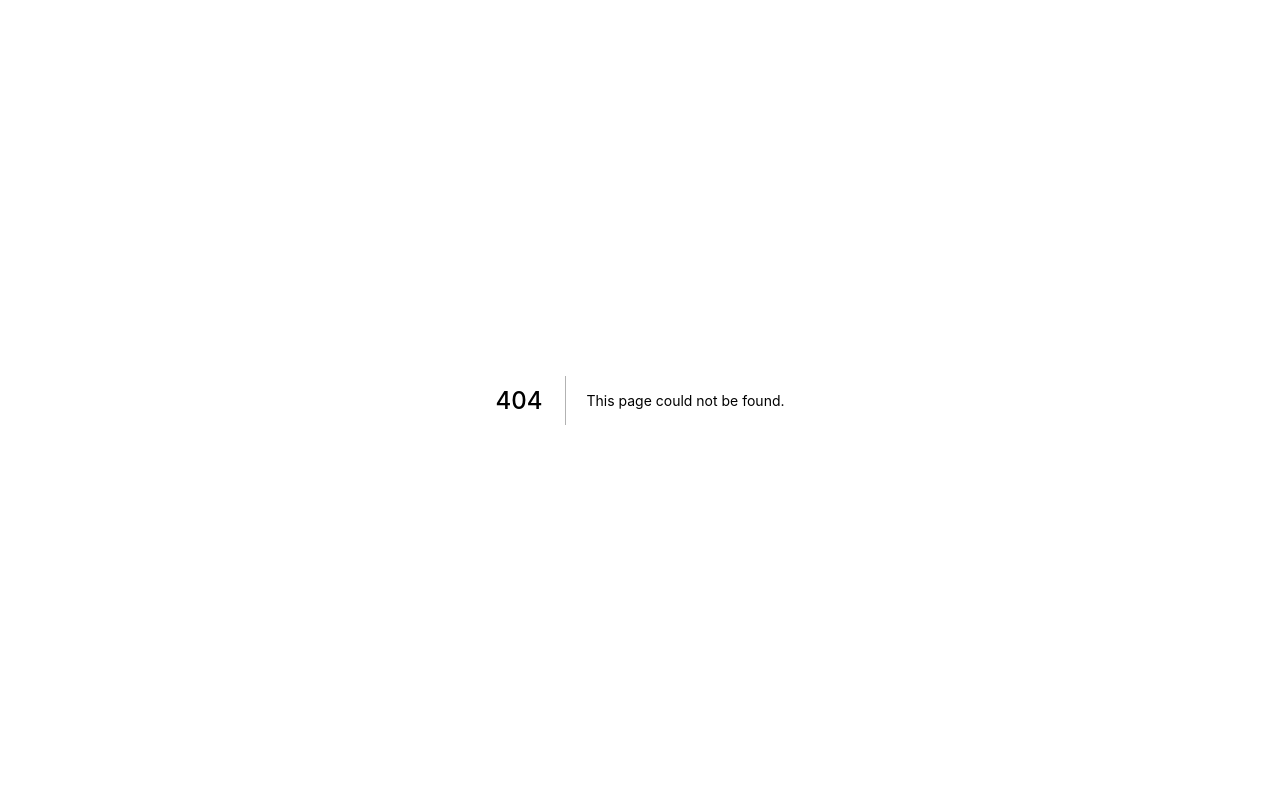
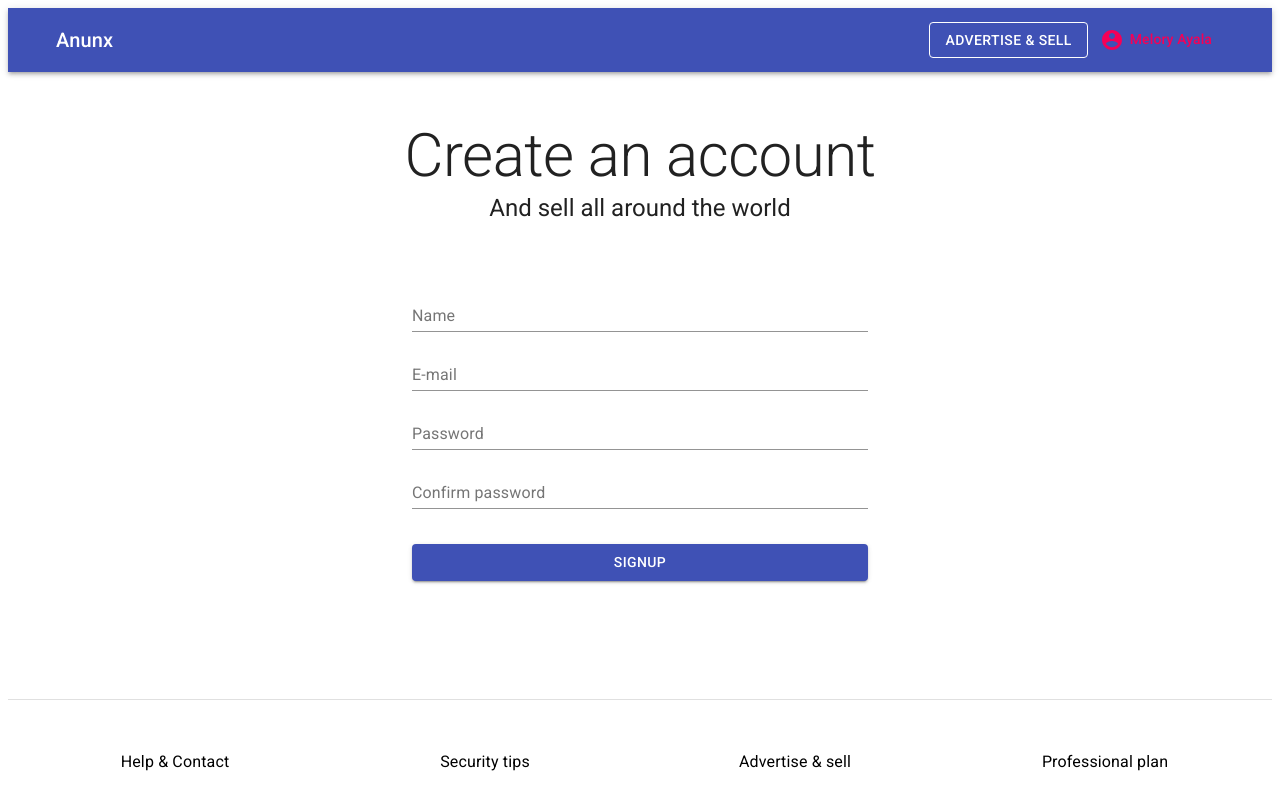
Before and after one commit to meloryayala/anunx-next-project, a Next.js app: page /auth/signup in a window 1280 px wide. Before the commit this address had no page. Shown: the top 810 px of the page. Built offline with nearby package versions, Linux system fonts and the light colour scheme.

Commit message:
creating sigup page & validation form

```diff
--- /dev/null
+++ b/pages/auth/signup/formValues.js
@@ -0,0 +1,28 @@
+import { object, string, ref } from "yup"
+
+const initialValues = {
+    name: '',
+    email: '',
+    password: '',
+    passwordConf: '',
+}
+
+const validationSchema = object({
+    name: string().required('Required field'),
+
+    email: string().email().required('Required field'),
+
+    password: string()
+        .min(6, 'Write a password minimin of 6 characters')
+        .required('Required field'),
+
+    passwordConf: string()
+        .required('Please, confirm your password')
+        .oneOf([ref('password'), null], 'Passwords needs to be equal')
+})
+
+
+export {
+    initialValues,
+    validationSchema,
+}
--- /dev/null
+++ b/pages/auth/signup/index.js
@@ -0,0 +1,125 @@
+import { Formik } from 'formik'
+
+import {
+    Container,
+    Typography,
+    Box,
+    FormControl,
+    InputLabel,
+    Input,
+    FormHelperText,
+    Button,
+} from '@material-ui/core'
+
+import TemplateDefault from '../../../templates/Default'
+import useStyles from './styles'
+import { initialValues, validationSchema } from './formValues'
+
+const Signup = () => {
+    const classes = useStyles()
+
+    return (
+        <TemplateDefault>
+            <Container maxWidth="sm" component="main" className={classes.container}>
+                <Typography component="h1" variant="h2" align="center" color="textPrimary">
+                    Create an account
+                </Typography>
+                <Typography component="h5" variant="h5" align="center" color="textPrimary">
+                    And sell all around the world
+                </Typography>
+                <br /><br />
+
+                <Container maxWidth="md">
+                    <Box className={classes.box}>
+                        <Formik
+                            initialValues={initialValues}
+                            validationSchema={validationSchema}
+                            onSubmit={(values) => {
+                                console.log('form enviado', values)
+                            }}
+                        >
+                            {
+                                ({
+                                    touched,
+                                    values,
+                                    errors,
+                                    handleChange,
+                                    handleSubmit,
+                                    isSubmitting,
+                                }) => {
+                                    return (
+                                        <form onSubmit={handleSubmit}>
+                                            <FormControl fullWidth error={errors.name && touched.name} className={classes.formControl}>
+                                                <InputLabel>Name</InputLabel>
+                                                <Input
+                                                    name="name"
+                                                    value={values.name}
+                                                    onChange={handleChange}
+                                                />
+                                                <FormHelperText>
+                                                    {errors.name && touched.name ? errors.name : null}
+                                                </FormHelperText>
+                                            </FormControl>
+
+                                            <FormControl fullWidth error={errors.email && touched.email} className={classes.formControl}>
+                                                <InputLabel>E-mail</InputLabel>
+                                                <Input
+                                                    name="email"
+                                                    type="email"
+                                                    value={values.email}
+                                                    onChange={handleChange}
+                                                />
+                                                <FormHelperText>
+                                                    {errors.email && touched.email ? errors.email : null}
+                                                </FormHelperText>
+                                            </FormControl>
+
+                                            <FormControl fullWidth error={errors.password && touched.password} className={classes.formControl}>
+                                                <InputLabel>Password</InputLabel>
+                                                <Input
+                                                    name="password"
+                                                    type="password"
+                                                    value={values.password}
+                                                    onChange={handleChange}
+                                                />
+                                                <FormHelperText>
+                                                    {errors.password && touched.password ? errors.password : null}
+                                                </FormHelperText>
+                                            </FormControl>
+
+
+                                            <FormControl fullWidth error={errors.passwordConf && touched.passwordConf} className={classes.formControl}>
+                                                <InputLabel>Confirm password</InputLabel>
+                                                <Input
+                                                    name="passwordConf"
+                                                    type="password"
+                                                    value={values.passwordConf}
+                                                    onChange={handleChange}
+                                                />
+                                                <FormHelperText>
+                                                    {errors.passwordConf && touched.passwordConf ? errors.passwordConf : null}
+                                                </FormHelperText>
+                                            </FormControl>
+
+                                            <Button
+                                                type="submit"
+                                                fullWidth
+                                                variant="contained"
+                                                color="primary"
+                                                className={classes.submit}
+                                            >
+                                                Signup
+                                            </Button>
+                                        </form>
+                                    )
+                                }
+                            }
+                        </Formik>
+                    </Box>
+                </Container>
+            </Container>
+        </TemplateDefault>
+    )
+}
+
+export default Signup
--- /dev/null
+++ b/pages/auth/signup/styles.js
@@ -0,0 +1,19 @@
+import { makeStyles } from '@material-ui/core/styles'
+
+const useStyles = makeStyles((theme) => ({
+    container: {
+        marginBottom: 30
+    },
+    box: {
+        backgroundColor: theme.palette.background.white,
+        padding: theme.spacing(3)
+    },
+    formControl: {
+        marginBottom: theme.spacing(1)
+    },
+    submit: {
+        margin: theme.spacing(3, 0, 2)
+    },
+}))
+
+export default useStyles
--- a/pages/user/publish/formValues.js
+++ b/pages/user/publish/formValues.js
@@ -1,6 +1,4 @@
 import { object, string, number, array } from 'yup'
-
-
 
 const initialValues = {
     title: '',
@@ -22,7 +20,7 @@ const validateSchema = object({
     category: string().required('Required field'),
 
     description: string()
-        .min(50, 'Write a description minimun of 50 caracteries')
+        .min(50, 'Write a description minimun of 50 characters')
         .required('Required field'),
 
     price: number().required('Required field'),
--- a/src/components/FileUpload/index.js
+++ b/src/components/FileUpload/index.js
@@ -79,9 +79,7 @@ const FileUpload = ({ files, errors, touched, setFieldValue }) => {
                         </Box>
                     ))
                 }
-
             </Box>
-
         </>
     )
 }
```
Also changed, not shown: pages/auth/sigin.js (renamed from pages/sigin.js).
